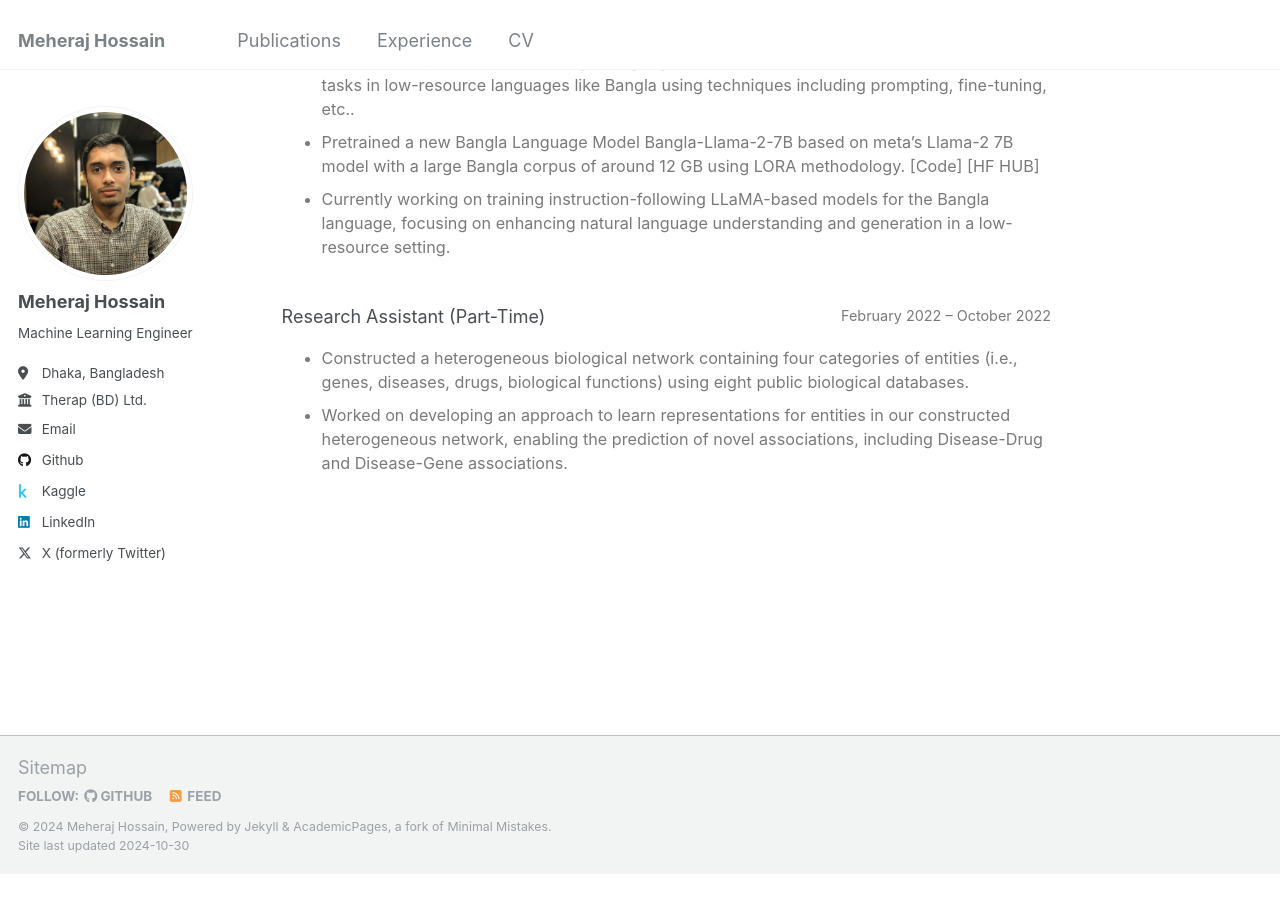
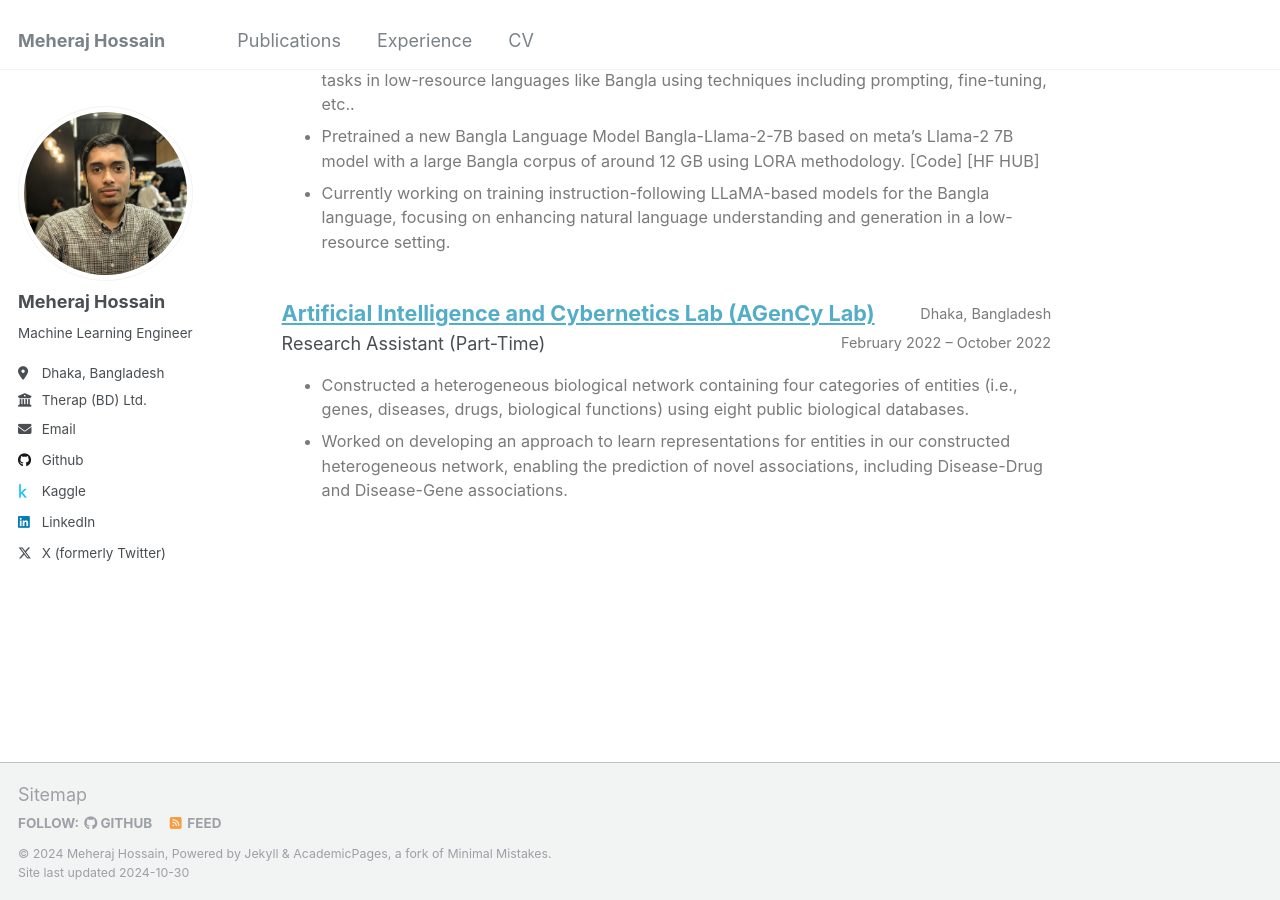
Before and after one commit to meheraj2325/meheraj2325.github.io, a Jekyll site: the page built from _pages/experience.html, in a window 1280 px wide and 900 px high, scrolled down 1003 px. Built offline with Jekyll 4.4.1, drawn with Linux system fonts in a browser that asks for light colours; before the commit the page ends 1876 px from its top, so only the background shows below that.

Commit message:
update experience

```diff
--- a/_pages/experience.html
+++ b/_pages/experience.html
@@ -47,7 +47,7 @@ author_profile: true
 
   <div style="flex:4;">
     <div style="margin:0px; display: flex; justify-content: space-between; align-items: center;">
-      <b style="font-size: 130%;"> <a href="https://therapbd.com/"> Therap (BD) Ltd. </a></b>
+      <b style="font-size: 120%;"> <a href="https://therapbd.com/"> Therap (BD) Ltd. </a></b>
       <span style="float:right; font-size:80%; color:#7a7a7a;"">   Dhaka, Bangladesh        </span>
     </div>
 
@@ -101,7 +101,7 @@ author_profile: true
 
     <div style="flex:4;">
       <div style="margin:0px; display: flex; justify-content: space-between; align-items: center;">
-        <b style="font-size: 130%;"> <a href="https://ccds.ai/"> Center for Computational & Data Sciences (CCDS) </a></b>
+        <b style="font-size: 120%;"> <a href="https://ccds.ai/"> Center for Computational & Data Sciences (CCDS) </a></b>
         <span style="float:right; font-size:80%; color:#7a7a7a;"">   Dhaka, Bangladesh        </span>
       </div>
 
@@ -135,6 +135,12 @@ author_profile: true
 
     <div style="flex:4;">
 
+        <div style="margin:0px; display: flex; justify-content: space-between; align-items: center;">
+          <b style="font-size: 120%;"> <a href="https://agencylab.github.io/"> Artificial Intelligence and Cybernetics Lab (AGenCy Lab)
+          </a></b>
+          <span style="float:right; font-size:80%; color:#7a7a7a;"">   Dhaka, Bangladesh        </span>
+        </div>
+
         <div style="display: flex; justify-content: space-between; align-items: center;">
             <p style="margin:0;">Research Assistant (Part-Time)</p>
             <span style="font-size:80%; color:#7a7a7a;">February 2022 – October 2022
@@ -163,7 +169,7 @@ author_profile: true
 
   <div style="flex:4;">
     <p style="margin:0px">
-      <b style="font-size: 130%;">Advanced Machine Intelligence Lab</b>
+      <b style="font-size: 120%;">Advanced Machine Intelligence Lab</b>
       <span style="float:right; font-size:80%; color:#7a7a7a;">June 2023 - Aug 2023</span>
     </p>
     Researcher
```
